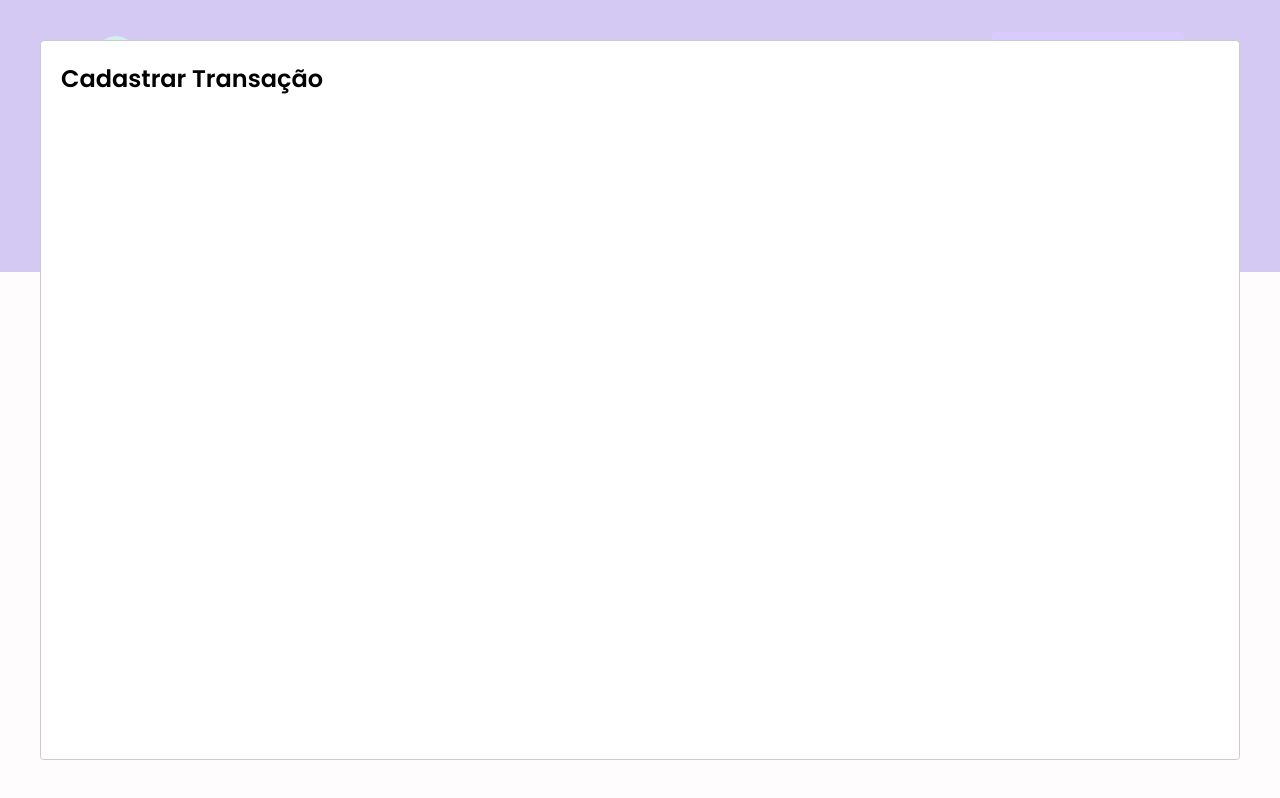
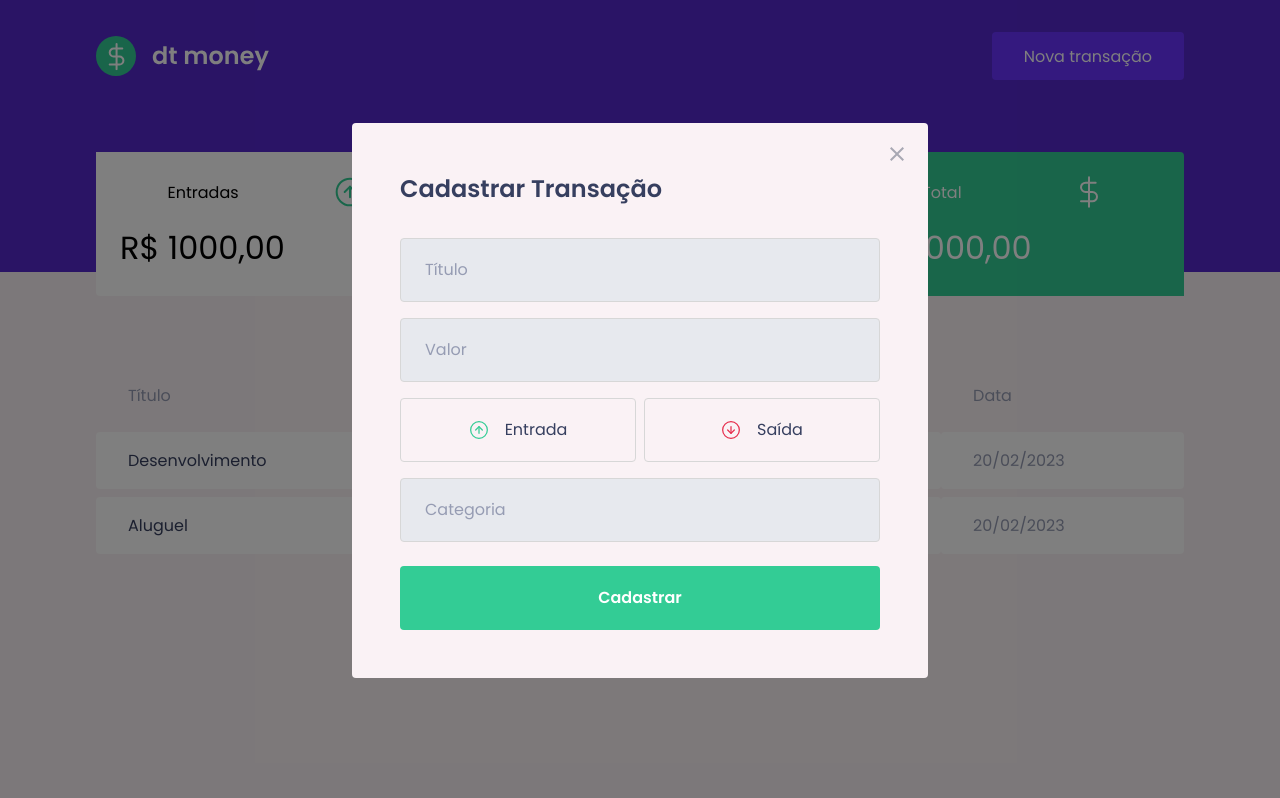
Before and after one commit to renanvilelati/dt-money, a React (Vite) app in the folder dt-money/: page / in a window 1280 px wide. Both pictures are taken after a click on the button "Nova transação". Built offline with nearby package versions, Linux system fonts and the light colour scheme; no server answers; what miragejs would draw is missing.

Commit message:
Styling the modal

```diff
--- a/dt-money/src/App.tsx
+++ b/dt-money/src/App.tsx
@@ -1,8 +1,9 @@
+import Modal from 'react-modal'
 import { useState } from 'react'
-import Modal from 'react-modal'
 import { Dashboard } from './components/Dashboard'
 import { Header } from './components/Header'
 import { GlobalStyle } from './styles/global'
+import { NewTransactionModal } from './components/NewTransactionModal'
 
 Modal.setAppElement('#root')
 
@@ -25,13 +26,10 @@
       <Header onOpenNewTransactionModal={handleOpenNewTransactionModal} />
       <Dashboard />
 
-      <Modal
+      <NewTransactionModal
         isOpen={isNewTransactionModalOpen}
         onRequestClose={handleCloseNewTransactionModal}
-      >
-        <h2>Cadastrar Transação</h2>
-      </Modal>
-
+      />
       <GlobalStyle />
     </>
   )
--- /dev/null
+++ b/dt-money/src/components/NewTransactionModal/index.tsx
@@ -0,0 +1,64 @@
+import closeImg from '../../assets/close.svg'
+import incomeImg from '../../assets/income.svg'
+import outcomeImg from '../../assets/outcome.svg'
+import { NewTransactionModalContainer, TransactionTypeContainer } from './styles';
+import Modal from 'react-modal'
+
+interface NewTransactionModalProps {
+  isOpen: boolean;
+  onRequestClose: () => void;
+}
+
+export const NewTransactionModal = ({isOpen, onRequestClose}: NewTransactionModalProps) => {
+  return (
+    <Modal
+    isOpen={isOpen}
+    onRequestClose={onRequestClose}
+    overlayClassName={'react-modal-overlay'}
+    className={'react-modal-content'}
+  >
+
+    <button
+    className='react-modal-close'
+    type='button'
+    onClick={onRequestClose}
+    >
+      <img src={closeImg} alt="Fechar modal" />
+    </button>
+
+    <NewTransactionModalContainer>
+    <h2>Cadastrar Transação</h2>
+
+    <input
+    type="text"
+    placeholder='Título'
+    />
+
+    <input
+    type="number"
+    placeholder='Valor'
+    />
+
+    <TransactionTypeContainer>
+      <button>
+        <img src={incomeImg} alt="Entrada" />
+        <span>Entrada</span>
+      </button>
+      <button>
+        <img src={outcomeImg} alt="Saída" />
+        <span>Saída</span>
+      </button>
+    </TransactionTypeContainer>
+
+    <input
+    type="text"
+    placeholder='Categoria'
+    />
+
+    <button type='submit'>Cadastrar</button>
+
+    </NewTransactionModalContainer>
+
+  </Modal>
+  )
+}
--- /dev/null
+++ b/dt-money/src/components/NewTransactionModal/styles.ts
@@ -0,0 +1,86 @@
+import styled from "styled-components";
+
+export const NewTransactionModalContainer = styled.form`
+
+  h2 {
+    color: var(--text-title);
+    font-size: 1.5rem;
+    margin-bottom: 2rem;
+  }
+
+  input {
+    width: 100%;
+    padding: 0 1.5rem;
+    height: 4rem;
+    border-radius: 0.25rem;
+    background: #E7E9EE;
+
+    border: 1px solid #d7d7d7;
+    font-weight: 400;
+    font-size: 1rem;
+
+    &::placeholder {
+      color: var(--text-body);
+    }
+
+    & + input {
+      margin-top: 1rem;
+    }
+  }
+
+  button[type=submit] {
+    width: 100%;
+    padding: 0 1.5rem;
+    height: 4rem;
+    background: var(--green);
+    color: #fff;
+    border-radius: 0.25rem;
+    border: 0;
+    font-size: 1rem;
+    margin-top: 1.5rem;
+    font-weight: 600;
+
+    transition: filter 0.2s;
+
+    &:hover {
+      filter: brightness(0.9)
+    }
+  }
+
+`
+
+export const TransactionTypeContainer = styled.div`
+
+  margin: 1rem 0;
+  display: grid;
+  grid-template-columns: 1fr 1fr;
+  gap: 0.5rem;
+
+  button {
+    height: 4rem;
+    border: 1px solid #D7D7D7;
+    border-radius: 0.25rem;
+    background: transparent;
+    display: flex;
+    align-items: center;
+    justify-content: center;
+
+    transition: border-color 0.2s;
+
+    &:hover {
+      border-color: #aaa;
+    }
+
+    img {
+      height: 20px;
+      width: 20px;
+    }
+
+    span {
+      display: inline-block;
+      margin-left: 1rem;
+      color: var(--text-title);
+      font-size: 1rem;
+    }
+  }
+`
--- a/dt-money/src/styles/global.ts
+++ b/dt-money/src/styles/global.ts
@@ -57,4 +57,39 @@
   cursor: not-allowed;
 
 }
+
+.react-modal-overlay {
+  background: rgba(0,0,0,0.5);
+
+  position: fixed;
+  inset: 0;
+
+  display: flex;
+  align-items: center;
+  justify-content: center;
+}
+
+.react-modal-content {
+  width: 100%;
+  max-width: 576px;
+  background: var(--background);
+  padding: 3rem;
+  position: relative;
+  border-radius: 0.25rem;
+}
+
+.react-modal-close {
+  position: absolute;
+  right: 1.5rem;
+  top: 1.5rem;
+  border: 0;
+  background: transparent;
+
+  transition: filter 0.2s;
+
+  &:hover {
+    filter: brightness(0.8);
+  }
+}
+
 `
```
